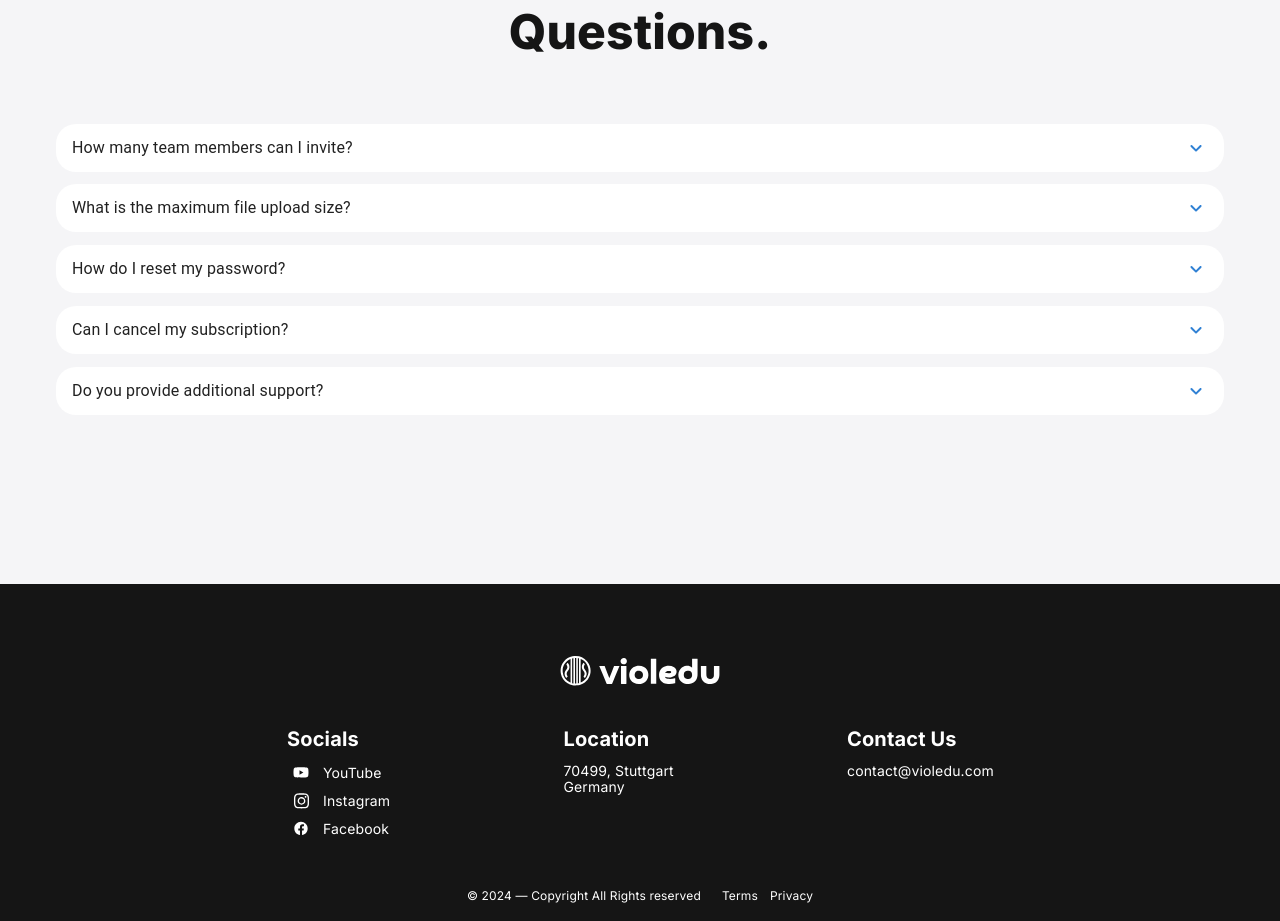
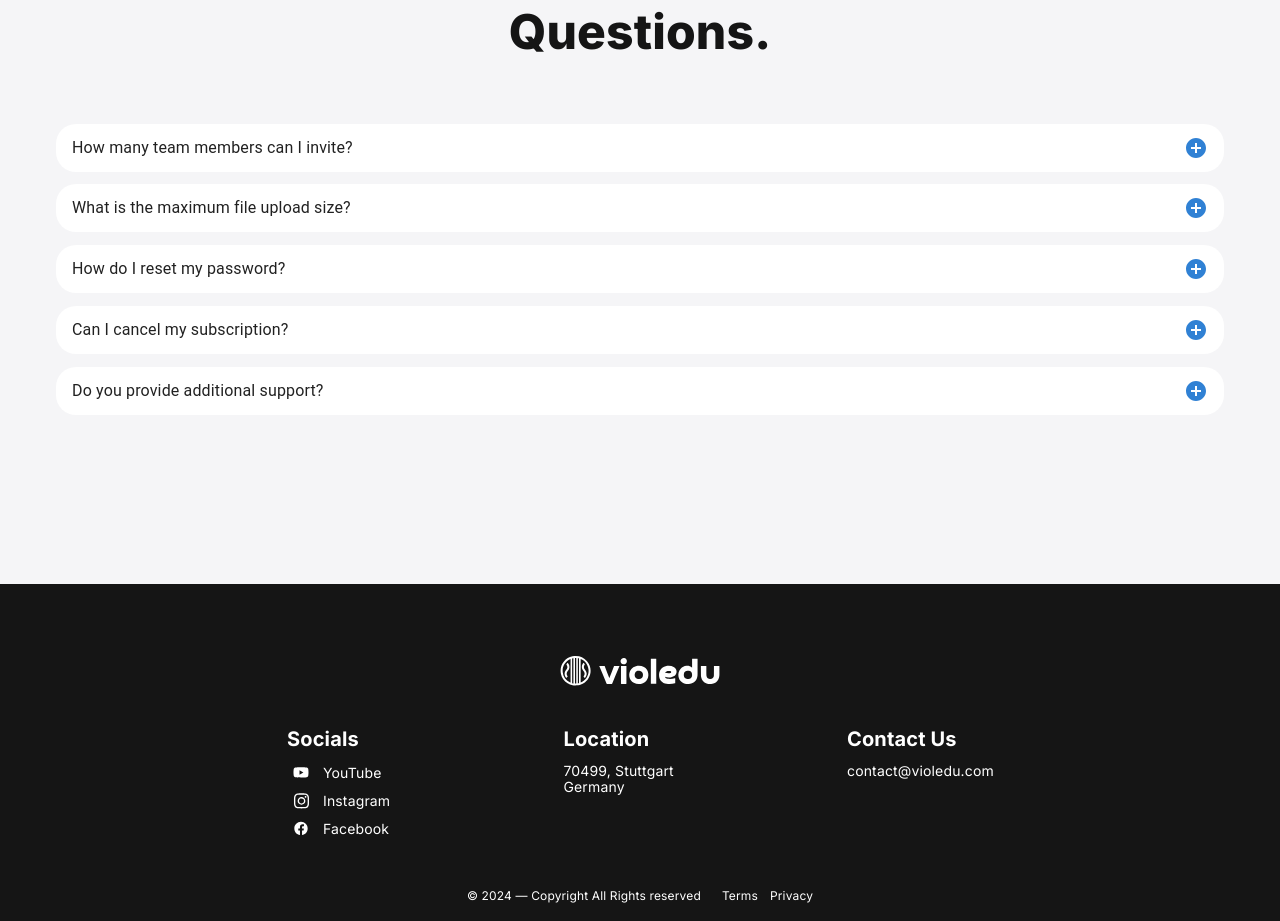
Before and after one commit to Violedu/violedu, a Next.js app: page / in a window 1280 px wide. Shown: the part 6000-6921 px from the top of the page. Built offline with nearby package versions, Linux system fonts and the light colour scheme.

Commit message:
added expand icon, added shadow to faq items

```diff
--- a/components/FAQ.module.css
+++ b/components/FAQ.module.css
@@ -8,7 +8,7 @@
     margin-bottom: 0.8rem;
     overflow: hidden; /* Ensure content stays within the rounded corners */
     border-radius: var(--br-xl);
-    box-shadow: 0 2px 4px rgba(114, 114, 114, 0.1); /* Optional: add a subtle shadow */
+    box-shadow: 0 2px 6px rgba(0, 0, 0, 0.04), 0 5px 18px rgba(0, 0, 0, 0.06), 0 24px 83px rgba(0, 0, 0, 0.1);
     border-radius: 20px; /* Main border radius applied here */
   }
 
--- a/components/FAQ.tsx
+++ b/components/FAQ.tsx
@@ -1,5 +1,5 @@
 // FAQ.tsx
-import { ExpandMoreRounded } from "@mui/icons-material";
+import { AddCircle } from "@mui/icons-material"; // New icon import
 import {
   Accordion,
   AccordionDetails,
@@ -71,7 +71,8 @@ const FAQ = ({ faqList }: Props) => {
           ref={(el) => faqRefs.current[index] = el} // Assign ref to each FAQ item
           style={{ opacity: 0, transform: 'translateY(20px)' }} // Initial animation state
         >
-          <AccordionSummary expandIcon={<ExpandMoreRounded className={styles.expandIcon} />}>
+          {/* Replace ExpandMoreRounded with AddCircle */}
+          <AccordionSummary expandIcon={<AddCircle className={styles.expandIcon} />}>
             <Typography className={styles.questionText}>{faq.params.question}</Typography>
           </AccordionSummary>
           <AccordionDetails>
```
